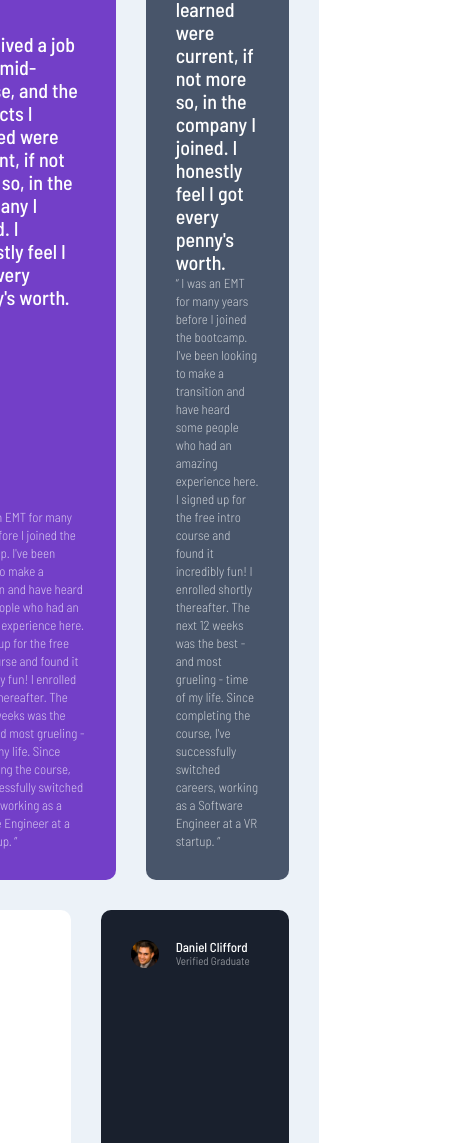
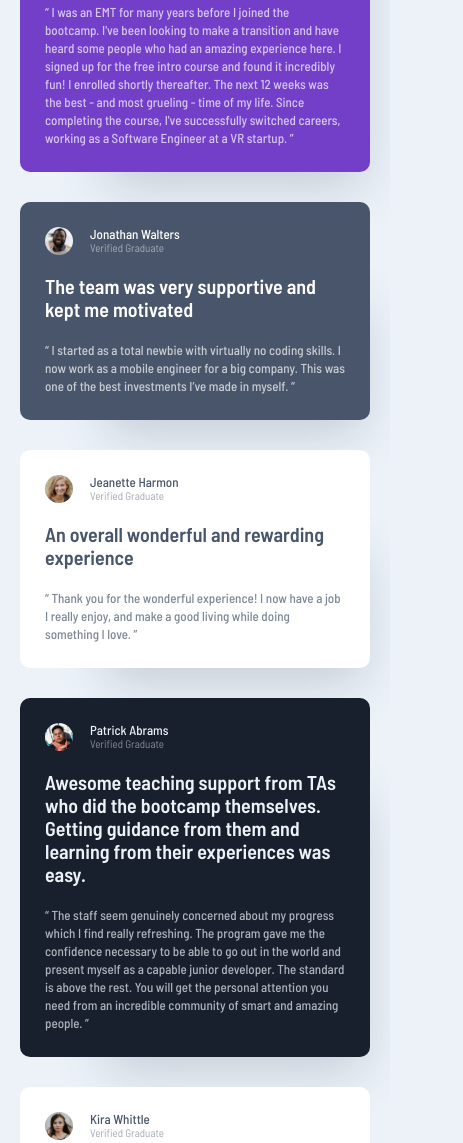
Before and after one commit to miftahudinsy/blog-card-html-css, a plain HTML site: page testimonials-grid/index.html in a window 390 px wide. Shown: the part 225-1368 px from the top of the page, 463 px wide, since content can reach past the window. Drawn offline with nearby package versions, Linux system fonts and the light colour scheme.

Commit message:
Update testimonials grid styling and content for improved layout and responsiveness

```diff
--- a/testimonials-grid/index.html
+++ b/testimonials-grid/index.html
@@ -53,28 +53,22 @@
         <div class="card gray">
           <div class="header">
             <img
-              src="images/daniel-clifford.png"
-              alt="daniel-clifford"
+              src="images/jonathan-walters.png"
+              alt="jonathan-walters"
               class="avatar"
             />
             <div class="person-info">
-              <h3>Daniel Clifford</h3>
+              <h3>Jonathan Walters</h3>
               <p>Verified Graduate</p>
             </div>
           </div>
           <p class="highlight">
-            I received a job offer mid-course, and the subjects I learned were
-            current, if not more so, in the company I joined. I honestly feel I
-            got every penny's worth.
+            The team was very supportive and kept me motivated
           </p>
           <p class="details">
-            “ I was an EMT for many years before I joined the bootcamp. I've
-            been looking to make a transition and have heard some people who had
-            an amazing experience here. I signed up for the free intro course
-            and found it incredibly fun! I enrolled shortly thereafter. The next
-            12 weeks was the best - and most grueling - time of my life. Since
-            completing the course, I've successfully switched careers, working
-            as a Software Engineer at a VR startup. ”
+            “ I started as a total newbie with virtually no coding skills. I now
+            work as a mobile engineer for a big company. This was one of the
+            best investments I’ve made in myself. “
           </p>
         </div>
 
@@ -82,28 +76,19 @@
         <div class="card white">
           <div class="header">
             <img
-              src="images/daniel-clifford.png"
-              alt="daniel-clifford"
+              src="images/jeanette-harmon.png"
+              alt="jeanette-harmon"
               class="avatar"
             />
             <div class="person-info">
-              <h3>Daniel Clifford</h3>
+              <h3>Jeanette Harmon</h3>
               <p>Verified Graduate</p>
             </div>
           </div>
-          <p class="highlight">
-            I received a job offer mid-course, and the subjects I learned were
-            current, if not more so, in the company I joined. I honestly feel I
-            got every penny's worth.
-          </p>
+          <p class="highlight">An overall wonderful and rewarding experience</p>
           <p class="details">
-            “ I was an EMT for many years before I joined the bootcamp. I've
-            been looking to make a transition and have heard some people who had
-            an amazing experience here. I signed up for the free intro course
-            and found it incredibly fun! I enrolled shortly thereafter. The next
-            12 weeks was the best - and most grueling - time of my life. Since
-            completing the course, I've successfully switched careers, working
-            as a Software Engineer at a VR startup. ”
+            “ Thank you for the wonderful experience! I now have a job I really
+            enjoy, and make a good living while doing something I love. ”
           </p>
         </div>
 
@@ -111,28 +96,27 @@
         <div class="card black">
           <div class="header">
             <img
-              src="images/daniel-clifford.png"
-              alt="daniel-clifford"
+              src="images/patrick-abrams.png"
+              alt="patrick-abrams"
               class="avatar"
             />
             <div class="person-info">
-              <h3>Daniel Clifford</h3>
+              <h3>Patrick Abrams</h3>
               <p>Verified Graduate</p>
             </div>
           </div>
           <p class="highlight">
-            I received a job offer mid-course, and the subjects I learned were
-            current, if not more so, in the company I joined. I honestly feel I
-            got every penny's worth.
+            Awesome teaching support from TAs who did the bootcamp themselves.
+            Getting guidance from them and learning from their experiences was
+            easy.
           </p>
           <p class="details">
-            “ I was an EMT for many years before I joined the bootcamp. I've
-            been looking to make a transition and have heard some people who had
-            an amazing experience here. I signed up for the free intro course
-            and found it incredibly fun! I enrolled shortly thereafter. The next
-            12 weeks was the best - and most grueling - time of my life. Since
-            completing the course, I've successfully switched careers, working
-            as a Software Engineer at a VR startup. ”
+            “ The staff seem genuinely concerned about my progress which I find
+            really refreshing. The program gave me the confidence necessary to
+            be able to go out in the world and present myself as a capable
+            junior developer. The standard is above the rest. You will get the
+            personal attention you need from an incredible community of smart
+            and amazing people. ”
           </p>
         </div>
 
@@ -140,28 +124,31 @@
         <div class="card white">
           <div class="header">
             <img
-              src="images/daniel-clifford.png"
-              alt="daniel-clifford"
+              src="images/kira-whittle.png"
+              alt="kira-whittle"
               class="avatar"
             />
             <div class="person-info">
-              <h3>Daniel Clifford</h3>
+              <h3>Kira Whittle</h3>
               <p>Verified Graduate</p>
             </div>
           </div>
           <p class="highlight">
-            I received a job offer mid-course, and the subjects I learned were
-            current, if not more so, in the company I joined. I honestly feel I
-            got every penny's worth.
+            Such a life-changing experience. Highly recommended!
           </p>
           <p class="details">
-            “ I was an EMT for many years before I joined the bootcamp. I've
-            been looking to make a transition and have heard some people who had
-            an amazing experience here. I signed up for the free intro course
-            and found it incredibly fun! I enrolled shortly thereafter. The next
-            12 weeks was the best - and most grueling - time of my life. Since
-            completing the course, I've successfully switched careers, working
-            as a Software Engineer at a VR startup. ”
+            “ Before joining the bootcamp, I’ve never written a line of code. I
+            needed some structure from professionals who can help me learn
+            programming step by step. I was encouraged to enroll by a former
+            student of theirs who can only say wonderful things about the
+            program. The entire curriculum and staff did not disappoint. They
+            were very hands-on and I never had to wait long for assistance. The
+            agile team project, in particular, was outstanding. It took my
+            learning to the next level in a way that no tutorial could ever
+            have. In fact, I’ve often referred to it during interviews as an
+            example of my developent experience. It certainly helped me land a
+            job as a full-stack developer after receiving multiple offers. 100%
+            recommend! ”
           </p>
         </div>
       </div>
--- a/testimonials-grid/style.css
+++ b/testimonials-grid/style.css
@@ -1,7 +1,7 @@
 * {
   margin: 0;
   padding: 0;
-  /* box-sizing: border-box; */
+  box-sizing: border-box;
 }
 
 body {
@@ -11,10 +11,12 @@ body {
   align-items: center;
   min-height: 100vh;
   font-family: "Barlow Semi Condensed", sans-serif;
+  padding: 20px;
 }
 
 .container {
   max-width: 1110px;
+  margin: 0 auto;
 }
 
 .testimonial-grid {
@@ -32,6 +34,8 @@ body {
   justify-content: space-between;
   padding: 30px;
   border-radius: 10px;
+  gap: 20px;
+  box-shadow: 40px 60px 50px -47px rgba(72, 85, 106, 0.2474);
 }
 
 .card .header {
@@ -41,28 +45,24 @@ body {
 }
 
 .header h3 {
-  color: white;
   font-weight: 500;
   font-size: 13px;
 }
 
 .header p {
-  color: white;
   font-weight: 400;
   font-size: 11px;
   opacity: 0.5;
 }
 
 .card .highlight {
-  color: white;
-  font-weight: 500;
+  font-weight: 600;
   font-size: 20px;
 }
 
 .card .details {
-  color: white;
   font-size: 13px;
-  font-weight: 300;
+  font-weight: 500;
   line-height: 18px;
   opacity: 0.7;
 }
@@ -76,24 +76,70 @@ body {
 .card.purple {
   grid-area: purple;
   background-color: #733fc8;
+  color: white;
 }
 
 .card.gray {
   grid-area: gray;
   background-color: #48556a;
+  color: white;
 }
 
 .card.white:nth-child(3) {
   grid-area: white-2;
   background-color: white;
+  color: #48556a;
 }
 
 .card.black {
   grid-area: black;
   background-color: #19202d;
+  color: #ecf2f8;
 }
 
 .card.white:nth-child(5) {
   grid-area: white-1;
   background-color: white;
+  color: #48556a;
 }
+
+@media (max-width: 1000px) {
+  .testimonial-grid {
+    grid-template-columns: repeat(3, 1fr);
+    grid-template-areas:
+      "purple purple gray"
+      "white-2 black black"
+      "white-1 white-1 white-1";
+  }
+}
+
+@media (max-width: 768px) {
+  .testimonial-grid {
+    grid-template-columns: repeat(2, 1fr);
+    grid-template-areas:
+      "purple purple"
+      "gray white-2"
+      "black black"
+      "white-1 white-1";
+  }
+}
+
+@media (max-width: 576px) {
+  .testimonial-grid {
+    grid-template-columns: 1fr;
+    grid-template-areas:
+      "purple"
+      "gray"
+      "white-2"
+      "black"
+      "white-1";
+  }
+
+  .card {
+    padding: 25px;
+  }
+
+  .highlight {
+    font-size: 18px;
+  }
+}
```
Also changed, not shown: testimonials-grid/images/jeanette-harmon.png (added), testimonials-grid/images/jonathan-walters.png (added), testimonials-grid/images/kira-whittle.png (added), testimonials-grid/images/patrick-abrams.png (added).
